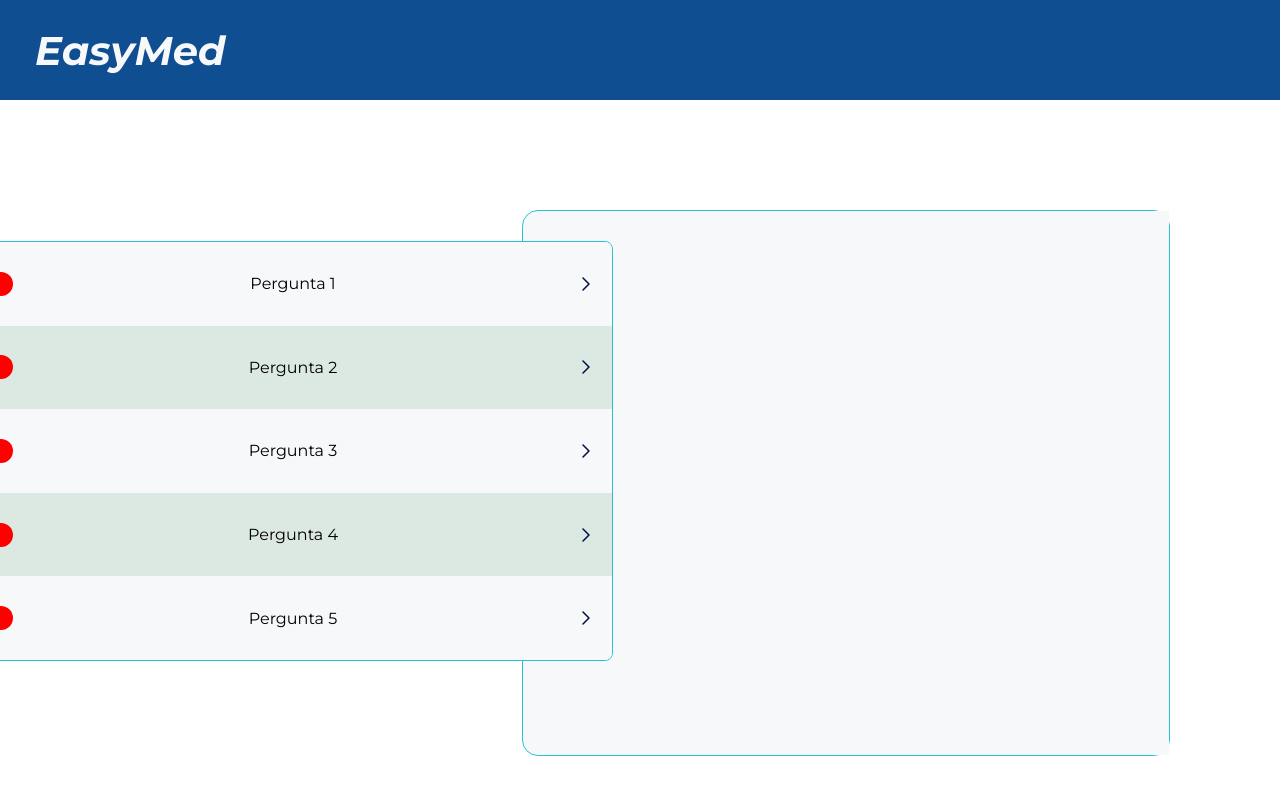
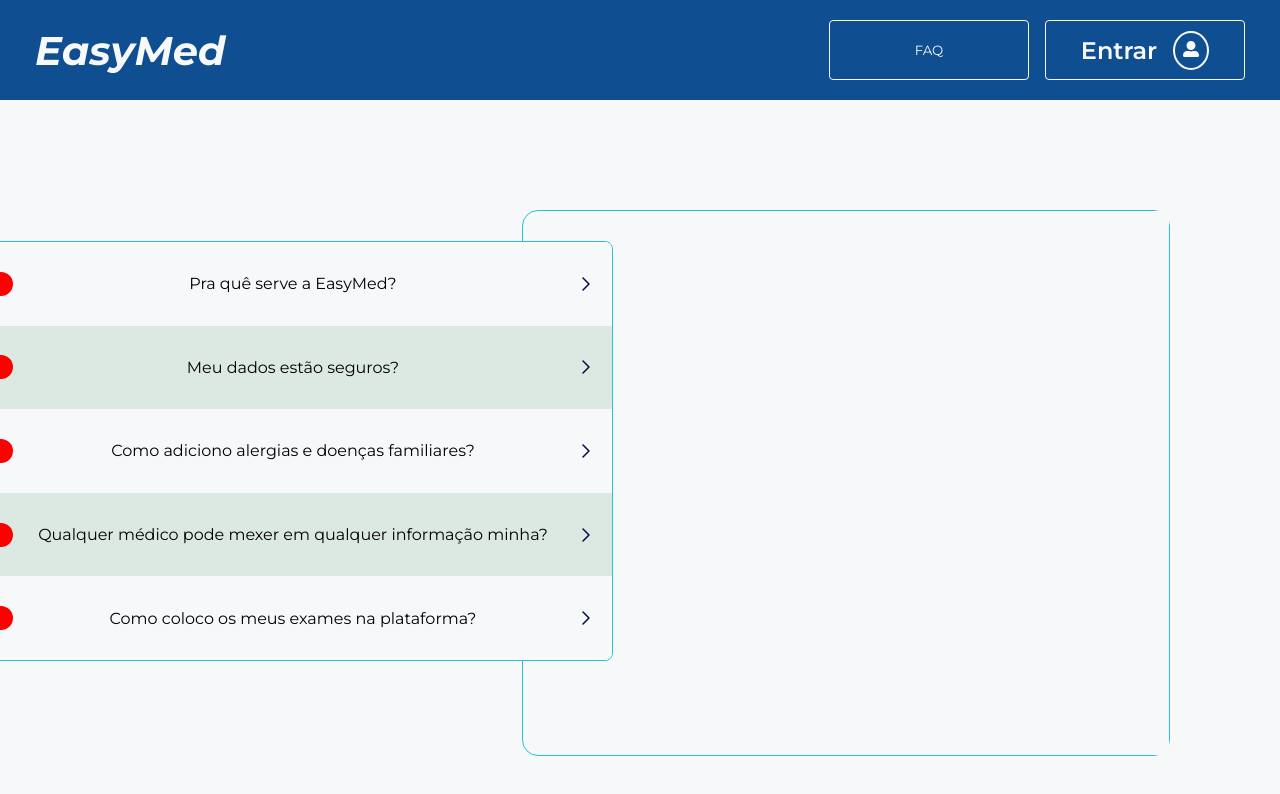
Before and after one commit to joaopedroalb/easy-med-front, a React (Vite) app: page /faq in a window 1280 px wide. Shown: the top 794 px of the page. Built offline with nearby package versions, Linux system fonts and the light colour scheme.

Commit message:
fix: fixing issue and add some feature

```diff
--- a/src/components/layout/Headers/HeaderHome/index.jsx
+++ b/src/components/layout/Headers/HeaderHome/index.jsx
@@ -7,6 +7,10 @@ export default function HomeHeader() {
     <>
       <Header>
         <TitleLogo>EasyMed</TitleLogo>
+        <div className="link-container">
+          <Link to={'/faq'}>
+            <ButtonLogin>FAQ</ButtonLogin>
+          </Link>
           <Link to="/signin">
             <ButtonLogin>
               <p className="text-btn">Entrar</p>
@@ -15,6 +19,7 @@ export default function HomeHeader() {
               </IconContent>
             </ButtonLogin>
           </Link>
+        </div>
       </Header>
     </>
   );
--- a/src/components/layout/Headers/HeaderHome/style.js
+++ b/src/components/layout/Headers/HeaderHome/style.js
@@ -8,6 +8,12 @@ export const Header = styled.div`
   align-items: center;
   justify-content: space-between;
   padding: 0 35px 0 35px;
+
+  .link-container{
+    display: flex;
+    align-items: center;
+    gap: 1rem;
+  }
 `
 
 export const TitleLogo = styled.h1`
--- a/src/pages/FAQ/FAQ.jsx
+++ b/src/pages/FAQ/FAQ.jsx
@@ -14,37 +14,33 @@ import {
 } from "./style";
 import HeaderDoctor from "../../components/layout/Headers/HeaderDoctor";
 import ArrowRight from "../../../src/assets/images/arrow-right.svg";
+import LayoutPage from "../../components/layout/LayoutPage";
 
 const questions = [
   {
     questionId: 1,
-    question: "Pergunta 1",
-    title: "Pergunta 1",
-    message: "Resposta 1",
+    question: "Pra quê serve a EasyMed?",
+    message: "A EasyMed serve para juntar todas as suas informações médicas num lugar só, trazendo praticidade e segurança",
   },
   {
     questionId: 2,
-    question: "Pergunta 2",
-    title: "Pergunta 2",
-    message: "Resposta 2",
+    question: "Meu dados estão seguros?",
+    message: "Seus dados estão protegidos na nuvem",
   },
   {
     questionId: 3,
-    question: "Pergunta 3",
-    title: "Pergunta 3",
-    message: "Resposta 3",
+    question: "Como adiciono alergias e doenças familiares?",
+    message: "No menu do perfil, é possível selecionar tanto alergias quanto condições familiares para adicionar no seu perfil de paciente",
   },
   {
     questionId: 4,
-    question: "Pergunta 4",
-    title: "Pergunta 4",
-    message: "Resposta 4",
+    question: "Qualquer médico pode mexer em qualquer informação minha?",
+    message: "Não, somente os médicos que você autorizar quando fizer uma consulta podem alterar informações relacionadas",
   },
   {
     questionId: 5,
-    question: "Pergunta 5",
-    title: "Pergunta 5",
-    message: "Resposta 5",
+    question: "Como coloco os meus exames na plataforma?",
+    message: "No menu do perfil, é possível colocar o link do arquivo do seu exame",
   },
 ];
 
@@ -59,8 +55,7 @@ export default function FAQ() {
   };
 
   return (
-    <Body>
-      <HeaderDoctor />
+    <LayoutPage>
       <Content>
         <ContentFAQ>
           <SectionFAQ>
@@ -73,7 +68,7 @@ export default function FAQ() {
                   return (
                     <Component
                       key={questionId}
-                      onClick={() => handleQuestionClick(title, message)}
+                      onClick={() => handleQuestionClick(question, message)}
                     >
                       <div className="circle"></div>
                       <p>{question}</p>
@@ -92,6 +87,6 @@ export default function FAQ() {
           </SectionFAQ>
         </ContentFAQ>
       </Content>
-    </Body>
+    </LayoutPage>
   );
 }
--- a/src/pages/ListPatient/index.jsx
+++ b/src/pages/ListPatient/index.jsx
@@ -6,6 +6,9 @@ import { Link } from 'react-router-dom'
 import LayoutPage from '../../components/layout/LayoutPage'
 import { DoctorService } from '../../services/doctor/DoctorService'
 import { ListBg, ListContainer, PatientCard } from './style'
+
+
+const IMAGE_DEFAULT = 'https://cdn.discordapp.com/attachments/469630958811742212/1022924520002158624/unknown.png'
 
 export default function ListPatient() {
     const [patients, setPatients] = useState([])
@@ -28,7 +31,7 @@ export default function ListPatient() {
                     return (
                         <PatientCard key={patient.id}>
                             <div className='userInfo'>
-                                <img src={patient.pictureUrl}/>
+                                <img src={`${!patient.pictureUrl  ? IMAGE_DEFAULT:patient.pictureUrl}`}/>
                                 <p>{patient.name}</p>
                             </div>
                             <div className='btnActions'>
--- a/src/pages/Profile/PatientByDoctor/index.jsx
+++ b/src/pages/Profile/PatientByDoctor/index.jsx
@@ -4,6 +4,7 @@ import { useContext } from 'react'
 import { useCallback } from 'react'
 import { useEffect } from 'react'
 import { useParams } from 'react-router-dom'
+import Loading from '../../../components/common/Loading'
 import LayoutPage from '../../../components/layout/LayoutPage'
 import { UserContext } from '../../../context/UserContext'
 import { CommonService } from '../../../services/common/CommonService'
@@ -14,10 +15,16 @@ import InfoList from '../Patient/components/InfoList'
 import ModalCreateDiagnoses from './components/ModalCreateDiagnoses'
 import { ImageContainer, ProfileBg } from './style'
 
+const IMAGE_DEFAULT = 'https://cdn.discordapp.com/attachments/469630958811742212/1022924520002158624/unknown.png'
+
 export default function PatientByDoctor() {
     const {user} = useContext(UserContext)
     const {id} = useParams()
 
+    const [photo, setPhoto] = useState(null)
+    const onError = () => setPhoto(IMAGE_DEFAULT);
+
+    const [loading, setLoading] = useState(true)
     const [patient, setPatient] = useState(null)
 
     const [medicationsDefault, setMedicationsDefault] = useState([])
@@ -87,6 +94,9 @@ export default function PatientByDoctor() {
        setPatient(result.data)
        getUserInfos(result.data.id)
        getOptionsList()
+       setPhoto(result.data.pictureUrl)
+
+       setLoading(false)
 
     },[])
 
@@ -102,6 +112,11 @@ export default function PatientByDoctor() {
     useEffect(()=>{
         getData()
     },[])
+
+    if(loading)
+        return (
+            <Loading/>
+        )
 
     if(!patient)
         return (
@@ -124,7 +139,7 @@ export default function PatientByDoctor() {
                 />
                 <div className='info-container'>
                    <ImageContainer>
-                        <img src={patient.pictureUrl} />
+                        <img src={photo ? photo : IMAGE_DEFAULT} onError={onError}/>
                    </ImageContainer>
                    <div className='info-box'>
                         <h1 className='title'>{patient.name}</h1>
```
Lines whose indentation alone changed are shown as unchanged.
